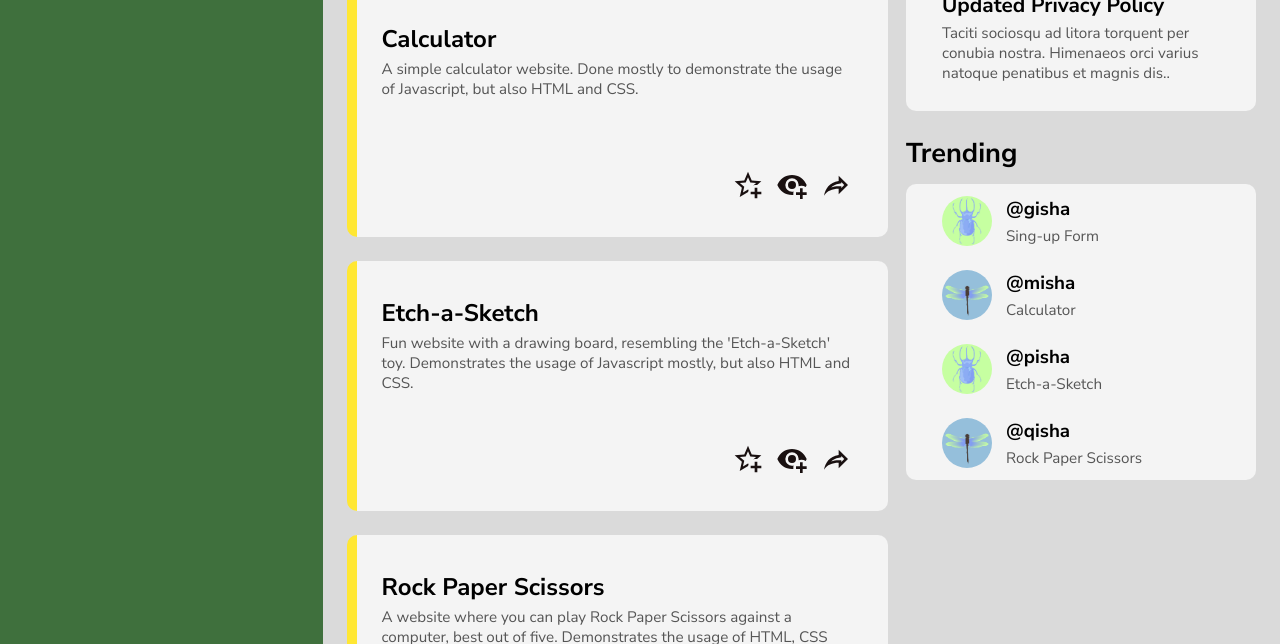
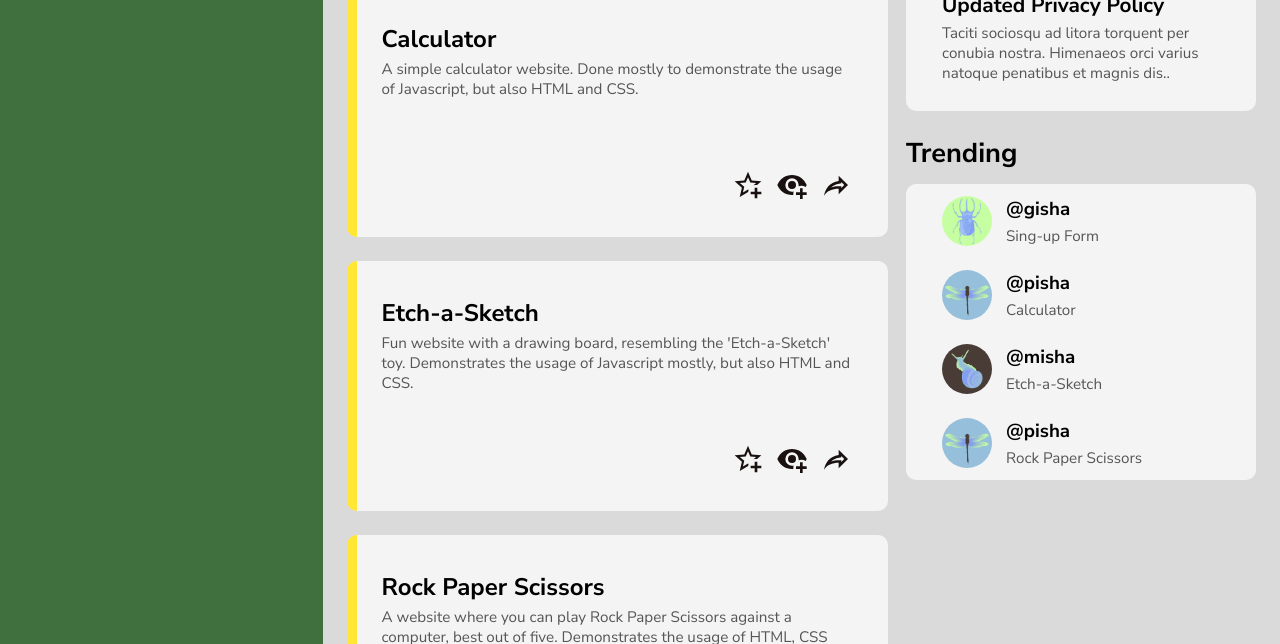
Before and after one commit to gisha313/admin-dashboard, a plain HTML site: page index.html in a window 1280 px wide. Shown: the part 602-1246 px from the top of the page. Drawn offline with Linux system fonts and the light colour scheme.

Commit message:
Add and link profile pictures

```diff
--- a/index.html
+++ b/index.html
@@ -464,15 +464,15 @@
                             <img src="img/profile-picture-02.png" alt="User profile picture"
                                 class="profile-picture-small">
                             <div class="user-details">
-                                <h3>@misha</h3>
+                                <h3>@pisha</h3>
                                 <p>Calculator</p>
                             </div>
                         </div>
                         <div class="user-card">
-                            <img src="img/profile-picture-01.png" alt="User profile picture"
+                            <img src="img/profile-picture-03.png" alt="User profile picture"
                                 class="profile-picture-small">
                             <div class="user-details">
-                                <h3>@pisha</h3>
+                                <h3>@misha</h3>
                                 <p>Etch-a-Sketch</p>
                             </div>
                         </div>
@@ -480,7 +480,7 @@
                             <img src="img/profile-picture-02.png" alt="User profile picture"
                                 class="profile-picture-small">
                             <div class="user-details">
-                                <h3>@qisha</h3>
+                                <h3>@pisha</h3>
                                 <p>Rock Paper Scissors</p>
                             </div>
                         </div>
```
Also changed, not shown: img/profile-picture-03.png (added).
